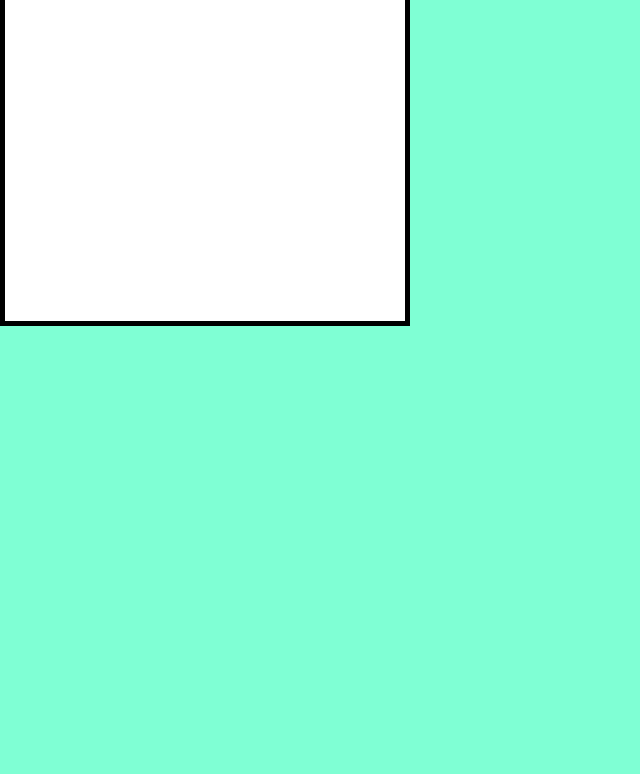
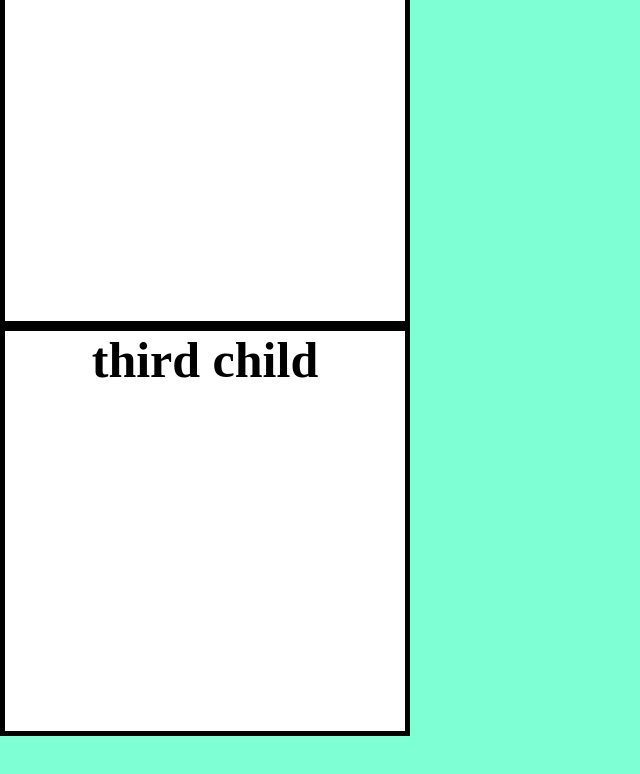
Before and after one commit to AndresERojasI/Workshopalign, a plain HTML site: page index.html in a window 1280 px wide. Shown: the part 494-1268 px from the top of the page, without its empty margins (0-640 px from the left). Drawn offline with Linux system fonts and the light colour scheme.

Commit message:
Agregué un nuevo hijo

```diff
--- a/index.html
+++ b/index.html
@@ -14,6 +14,10 @@
         <div id="second-child" class="child">
             second child
         </div>
+        <div id="third-child" class="child">
+            third child
+        </div>
     </div>
+    <script src="scripts.js"></script>
 </body>
 </html>
```
